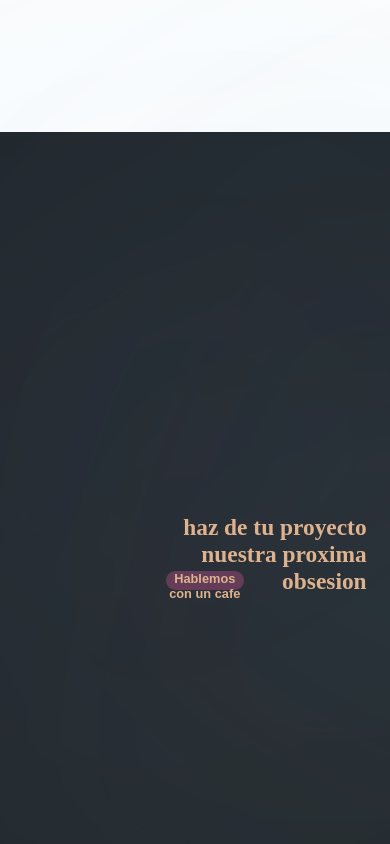
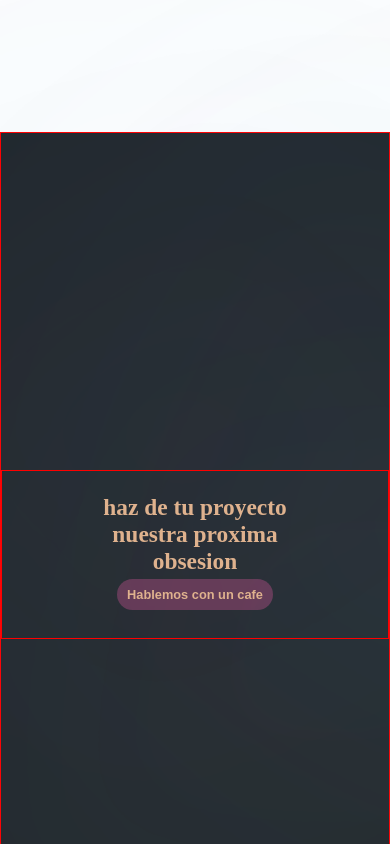
Before and after one commit to RandomAlien3096/analyzeweb, a React (Create React App) app: page / in a window 390 px wide. Shown: the part 1640-2484 px from the top of the page. Built offline with nearby package versions, Linux system fonts and the light colour scheme.

Commit message:
responsiveness of contact section

```diff
--- a/src/containers/contact/contact.css
+++ b/src/containers/contact/contact.css
@@ -119,3 +119,28 @@
         cursor: pointer;
     }
 }
+
+@media screen and (max-width: 650px) {
+    .analyzeweb__contact{
+        border: 1px solid red;
+    }
+    .analyzeweb__contact-content{
+        display: flex;
+        align-items: center;
+        border: 1px solid red;
+    }
+    .analyzeweb__contact-content h2{
+        font-size: 6vmin;
+    }
+    .analyzeweb__contact-content_button{
+        position: relative;
+        height: 10vmin;
+        width: 40vw;
+        bottom: 0;
+        right: 0;
+    }
+    .analyzeweb__contact-content_button > #trigger{
+        height: 80%;
+        width: 100%;
+    }
+}
```
